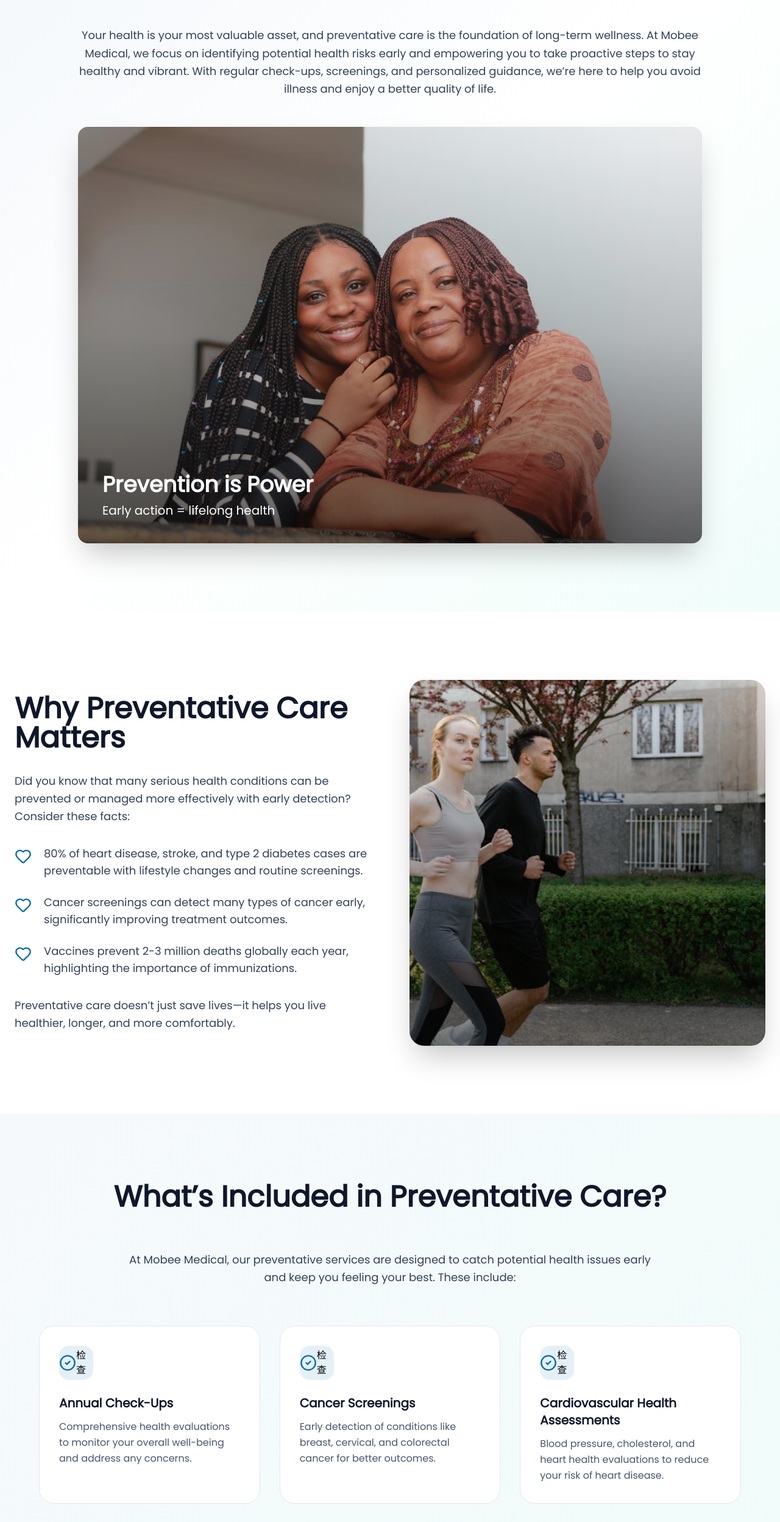
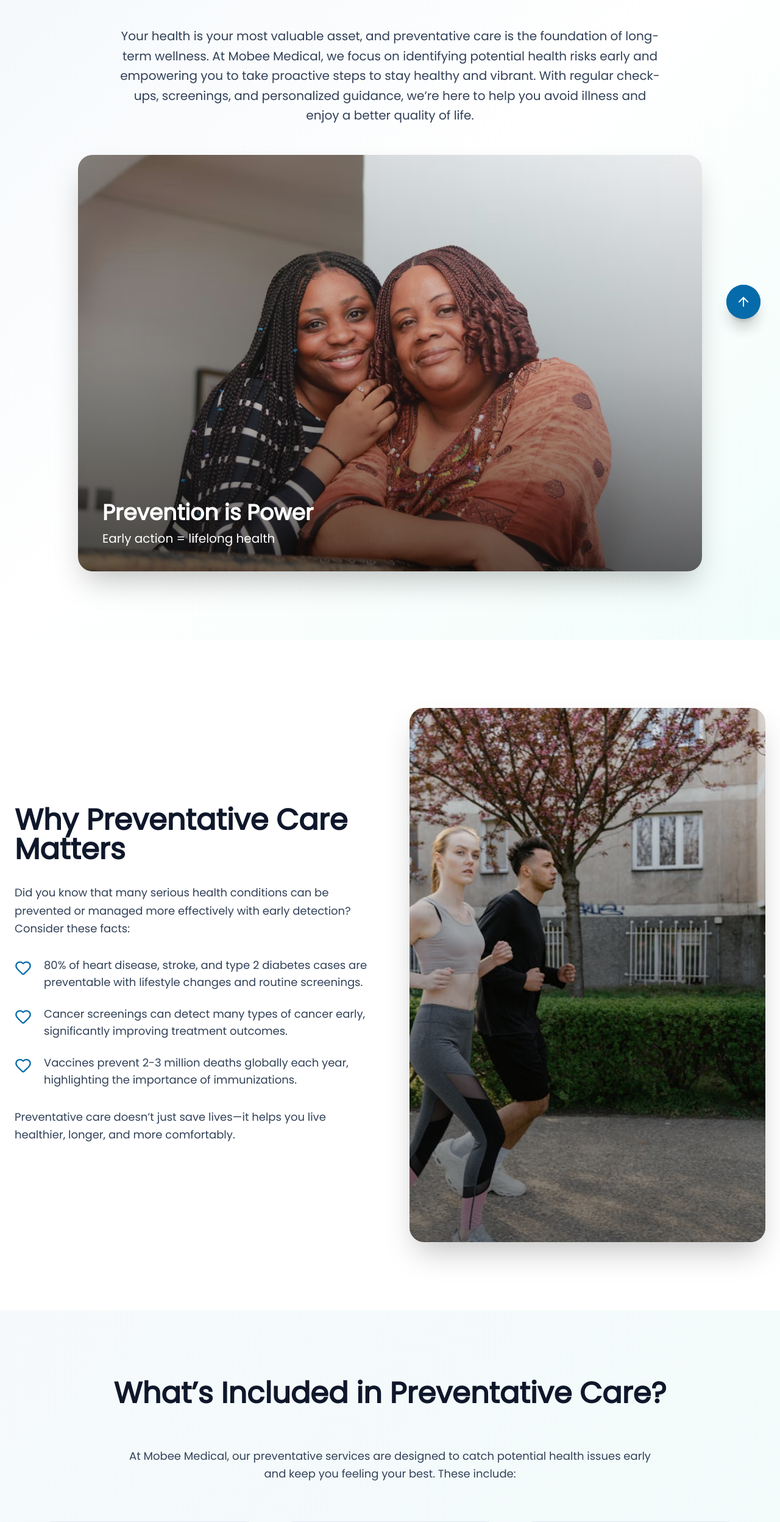
Before and after one commit to afterrender1/mobeemedical, a Next.js app: page /preventative-services in a window 1280 px wide. Shown: the part 245-2741 px from the top of the page at 61% size. Built offline with nearby package versions, Linux system fonts and the light colour scheme.

Commit message:
top to scroll button added

```diff
--- a/app/layout.js
+++ b/app/layout.js
@@ -1,5 +1,6 @@
 import { Geist, Geist_Mono } from "next/font/google";
 import "./globals.css";
+import MoveToTop from "@/components/MoveToTop";
 
 const geistSans = Geist({
   variable: "--font-geist-sans",
@@ -23,6 +24,7 @@ export default function RootLayout({ children }) {
         className={`${geistSans.variable} ${geistMono.variable} antialiased`}
       >
         {children}
+        <MoveToTop/>
       </body>
     </html>
   );
--- a/app/preventative-services/page.jsx
+++ b/app/preventative-services/page.jsx
@@ -4,15 +4,29 @@
 import Image from "next/image";
 import Link from "next/link";
 import { motion } from "framer-motion";
-import { CheckCircle2, Heart, Shield, Calendar, Phone } from "lucide-react";
+import {
+  CheckCircle2, Heart, Shield, Calendar, Phone,
+  Instagram, Facebook, MapPin, Mail, ArrowUp
+} from "lucide-react";
 import Navbar from "@/components/Navbar";
 import Footer from "@/components/Footer";
+import MoveToTop from "@/components/MoveToTop";
 
 export default function PreventativeCarePage() {
   return (
     <>
+      {/* Skip to Content Link */}
+      <a
+        href="#main-content"
+        className="sr-only focus:not-sr-only focus:absolute focus:top-4 focus:left-4 bg-[#066BAA] text-white px-6 py-3 rounded-full font-semibold z-50 shadow-lg"
+      >
+        Skip to content
+      </a>
+
       <Navbar />
 
+      {/* Main Content */}
+      <main id="main-content">
         {/* Hero Section */}
         <section
           className="relative bg-linear-to-br from-[#066BAA]/5 via-white to-teal-50 py-28 overflow-hidden"
@@ -28,7 +42,7 @@ export default function PreventativeCarePage() {
               <h1 className="text-5xl md:text-5xl font-bold text-slate-900 mb-8 leading-tight">
                 Protect Your Health with Preventative Care
               </h1>
-            <p className="text-lg text-slate-700 leading-relaxed mb-12">
+              <p className="text-xl text-slate-700 leading-relaxed mb-12 max-w-4xl mx-auto">
                 Your health is your most valuable asset, and preventative care is the foundation of long-term wellness.
                 At Mobee Medical, we focus on identifying potential health risks early and empowering you to take proactive steps to stay healthy and vibrant.
                 With regular check-ups, screenings, and personalized guidance, we’re here to help you avoid illness and enjoy a better quality of life.
@@ -42,13 +56,13 @@ export default function PreventativeCarePage() {
               transition={{ delay: 0.4, duration: 0.9 }}
               className="max-w-5xl mx-auto"
             >
-            <div className="relative rounded-2xl overflow-hidden shadow-2xl">
+              <div className="relative rounded-3xl overflow-hidden shadow-2xl group">
                 <Image
                   src="/images/preventative.png"
                   alt="Doctor discussing preventative care with patient"
                   width={1200}
                   height={600}
-                className="w-full h-auto object-cover"
+                  className="w-full h-auto object-cover group-hover:scale-105 transition-transform duration-700"
                   priority
                 />
                 <div className="absolute inset-0 bg-linear-to-t from-black/60 via-black/20 to-transparent" />
@@ -62,7 +76,7 @@ export default function PreventativeCarePage() {
         </section>
 
         {/* Why Preventative Care Matters */}
-      <section className="py-28 bg-white" style={{fontFamily : "poppins"}}>
+        <section className="py-28 bg-white" style={{ fontFamily: "Poppins" }}>
           <div className="max-w-7xl mx-auto px-6">
             <div className="grid grid-cols-1 lg:grid-cols-2 gap-16 items-center">
               {/* Left: Text */}
@@ -112,13 +126,15 @@ export default function PreventativeCarePage() {
                 transition={{ duration: 0.8 }}
                 className="order-first lg:order-last"
               >
-              <div className="relative rounded-3xl overflow-hidden shadow-2xl">
+                <div className="relative rounded-3xl overflow-hidden shadow-2xl group">
                   <Image
                     src="/images/running.png"
-                  alt="Health statistics and heart monitor"
+                    alt="Healthy lifestyle and active living"
                     width={2000}
                     height={700}
-                  className="w-full h-150 object-cover"
+                    className="w-full h-auto object-cover group-hover:scale-105 transition-transform duration-700"
+                    quality={95}
+                    sizes="(max-width: 768px) 100vw, 800px"
                   />
                   <div className="absolute inset-0 bg-linear-to-t from-black/50 to-transparent" />
                 </div>
@@ -128,7 +144,7 @@ export default function PreventativeCarePage() {
         </section>
 
         {/* What’s Included */}
-      <section className="py-28 bg-linear-to-br from-[#066BAA]/4 to-teal-50" style={{fontFamily : "poppins"}}>
+        <section className="py-28 bg-linear-to-br from-[#066BAA]/4 to-teal-50" style={{ fontFamily: "Poppins" }}>
           <div className="max-w-7xl mx-auto px-6">
             <motion.h2
               initial={{ opacity: 0, y: 20 }}
@@ -158,11 +174,11 @@ export default function PreventativeCarePage() {
                   whileInView={{ opacity: 1, y: 0 }}
                   transition={{ delay: i * 0.1 }}
                   viewport={{ once: true }}
-                className="bg-white rounded-3xl p-8  border border-slate-200"
+                  className="bg-white rounded-3xl p-8 shadow-lg hover:shadow-xl transition-shadow border border-slate-200"
                 >
                   <div className="w-14 h-14 bg-[#066BAA]/10 rounded-2xl flex items-center justify-center mb-6">
                     <CheckCircle2 className="w-8 h-8 text-[#066BAA]" />
- 检查                </div>
+                  </div>
                   <h3 className="text-xl font-bold text-slate-900 mb-3">{service.title}</h3>
                   <p className="text-slate-600 leading-relaxed">{service.desc}</p>
                 </motion.div>
@@ -176,7 +192,7 @@ export default function PreventativeCarePage() {
         </section>
 
         {/* When to Seek Care */}
-      <section className="py-28 bg-white" style={{fontFamily : "poppins"}}>
+        <section className="py-28 bg-white" style={{ fontFamily: "Poppins" }}>
           <div className="max-w-7xl mx-auto px-6">
             <div className="grid grid-cols-1 lg:grid-cols-2 gap-16 items-center">
               {/* Left: Image */}
@@ -186,13 +202,13 @@ export default function PreventativeCarePage() {
                 viewport={{ once: true }}
                 transition={{ duration: 0.8 }}
               >
-              <div className="relative rounded-3xl overflow-hidden shadow-2xl">
+                <div className="relative rounded-3xl overflow-hidden shadow-2xl group">
                   <Image
                     src="/images/writing.png"
                     alt="Patient scheduling preventative care appointment"
                     width={800}
                     height={700}
-                  className="w-full h-auto object-cover"
+                    className="w-full h-auto object-cover group-hover:scale-105 transition-transform duration-700"
                   />
                   <div className="absolute inset-0 bg-linear-to-t from-black/50 to-transparent" />
                   <div className="absolute bottom-8 left-8 text-white">
@@ -246,7 +262,7 @@ export default function PreventativeCarePage() {
         </section>
 
         {/* Mobee Difference + CTA */}
-      <section className="py-28 bg-linear-to-br from-[#066BAA]/6 to-teal-50" style={{fontFamily : "poppins"}}>
+        <section className="py-28 bg-linear-to-br from-[#066BAA]/6 to-teal-50" style={{ fontFamily: "Poppins" }}>
           <div className="max-w-7xl mx-auto px-6 text-center">
             <motion.h2
               initial={{ opacity: 0, y: 20 }}
@@ -266,12 +282,14 @@ export default function PreventativeCarePage() {
               With convenient telehealth options and in-person services, we make it easy to incorporate wellness practices into your busy life. Whether you’re at home or in the office, we ensure you have access to the support you need to stay healthy.
             </p>
 
+
+
             <motion.div
               initial={{ scale: 0.9, opacity: 0 }}
               whileInView={{ scale: 1, opacity: 1 }}
               transition={{ type: "spring", stiffness: 120 }}
               viewport={{ once: true }}
-            className="bg-white rounded-3xl   p-18 max-w-6xl mx-auto border border-slate-200"
+              className="bg-white rounded-3xl shadow-2xl p-12 max-w-6xl mx-auto border border-slate-200"
             >
               <h3 className="text-4xl font-bold text-slate-900 mb-6">
                 Start Taking Control of Your Health Today
@@ -289,7 +307,7 @@ export default function PreventativeCarePage() {
                   Schedule Appointment
                 </Link>
                 <Link
-                href="tel:+12817784555"
+                  href="tel:+17133248884"
                   className="border-2 border-[#066BAA] hover:bg-[#066BAA] hover:text-white text-[#066BAA] px-10 py-5 rounded-full font-bold text-xl transition flex items-center justify-center gap-3"
                 >
                   <Phone className="w-6 h-6" />
@@ -299,7 +317,11 @@ export default function PreventativeCarePage() {
             </motion.div>
           </div>
         </section>
+      </main>
 <Footer/>
+
+ <MoveToTop/>
+
     </>
   );
 }
--- /dev/null
+++ b/components/MoveToTop.jsx
@@ -0,0 +1,18 @@
+"use client"
+import { ArrowUp } from 'lucide-react'
+import React from 'react'
+
+
+const MoveToTop = () => {
+  return (
+      <button
+        onClick={() => window.scrollTo({ top: 0, behavior: "smooth" })}
+        className="fixed bottom-8 right-8 w-14 h-14 bg-[#066BAA] text-white rounded-full flex items-center justify-center shadow-xl hover:bg-[#055996] transition z-40"
+        aria-label="Back to top"
+      >
+        <ArrowUp className="w-6 h-6" />
+      </button>
+  )
+}
+
+export default MoveToTop
```
Lines whose indentation alone changed are shown as unchanged.
